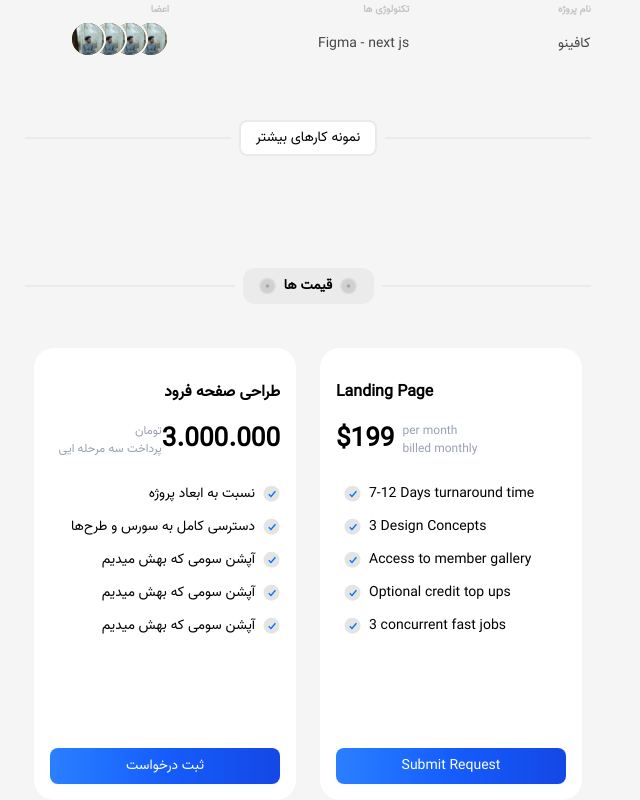
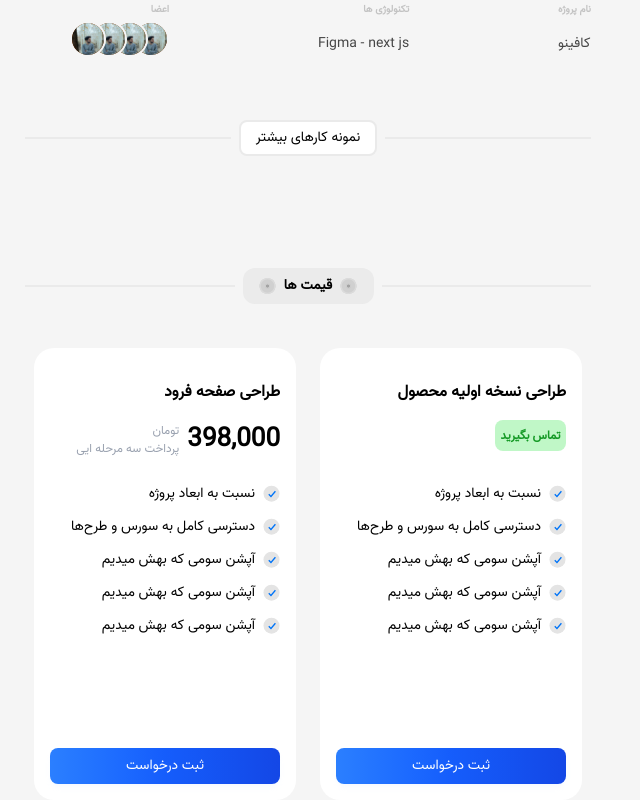
Before and after one commit to parsa-farshah/zaminpersian, a Next.js app: page / in a window 1280 px wide. Shown: the part 1713-2513 px from the top of the page, without its empty margins (332-972 px from the left). Built offline with nearby package versions, Linux system fonts and the light colour scheme.

Commit message:
price section

```diff
--- a/app/components/Price.tsx
+++ b/app/components/Price.tsx
@@ -13,7 +13,7 @@ function Price() {
         <div className="bg-[#EAEAEA] w-full h-0.5"></div>
         <div className="flex gap-3">
           <div className="w-full flex justify-center">
-            <button className="w-[131px] flex justify-center rounded-[12px] items-center h-9 bg-[#EBEBEB] font-semibold  text-sm text-center font-inter ">
+            <button className="w-[131px] flex justify-center rounded-[12px] items-center h-9 bg-[#EBEBEB] font-semibold  text-sm text-center  ">
               <Image className="w-[17px] mx-2" src={dotWork} alt="" />
               قیمت ها
               <Image className="w-[17px] mx-2" src={dotWork} alt="" />
@@ -26,109 +26,86 @@ function Price() {
       <div className="flex flex-col items-center sm:flex-row pt-11 gap-6 justify-center">
         {/* first */}
         <div className="w-[262px] h-auto bg-[#FFFFFF] rounded-[20px] pt-[32px] px-4 pb-[16px] text-right">
-          <h1 className="font-inter font-semibold text-[16px] ">
-            طراحی صفحه فرود
-          </h1>
-          <div className="flex pt-4 items-center flex-row-reverse">
-            <h1 className="font-inter font-extrabold text-[26px]">3.000.000</h1>
+          <h1 className=" font-semibold text-[16px] ">طراحی صفحه فرود</h1>
+          <div className="flex pt-4 items-center flex-row-reverse gap-2">
+            <h1 className=" font-extrabold text-[26px]">398,000</h1>
             <div className="pl-2">
-              <p className="font-inter font-normal text-[12px] text-gray-400">
-                تومان
-              </p>
-              <p className="font-inter font-normal text-[12px] text-gray-400">
+              <p className=" font-normal text-[12px] text-gray-400">تومان</p>
+              <p className=" font-normal text-[12px] text-gray-400">
                 پرداخت سه مرحله ایی
               </p>
             </div>
           </div>
           <div className="flex-col gap-3 pt-6 pl-2 hidden sm:flex">
             <div className="flex gap-2 justify-end">
-              <p className="font-inter font-light text-[14px]">
-                نسبت به ابعاد پروژه
-              </p>
+              <p className=" font-light text-[14px]">نسبت به ابعاد پروژه</p>
               <Image src={tick} alt="tick" />
             </div>
             <div className="flex gap-2 justify-end">
-              <p className="font-inter font-light text-[14px]">
+              <p className=" font-light text-[14px]">
                 دسترسی کامل به سورس و طرح‌ها
               </p>
               <Image src={tick} alt="tick" />
             </div>
             <div className="flex justify-end gap-2">
-              <p className="font-inter font-light text-[14px]">
-                آپشن سومی که بهش میدیم
-              </p>
+              <p className=" font-light text-[14px]">آپشن سومی که بهش میدیم</p>
               <Image src={tick} alt="tick" />
             </div>
             <div className="flex justify-end gap-2">
-              <p className="font-inter font-light text-[14px]">
-                آپشن سومی که بهش میدیم
-              </p>
+              <p className=" font-light text-[14px]">آپشن سومی که بهش میدیم</p>
               <Image src={tick} alt="tick" />
             </div>
             <div className="flex justify-end gap-2">
-              <p className="font-inter font-light text-[14px]">
-                آپشن سومی که بهش میدیم
-              </p>
+              <p className=" font-light text-[14px]">آپشن سومی که بهش میدیم</p>
               <Image src={tick} alt="tick" />
             </div>
           </div>
           <div className="pt-10 sm:pt-28">
-            <button className="w-full cursor-pointer flex justify-center  items-center h-9 text-white bg-gradient-to-r from-blue-500 via-blue-600 to-blue-700 hover:bg-gradient-to-br shadow-md shadow-blue-100/20 dark:shadow-md dark:shadow-blue-300/80 font-medium rounded-lg text-sm  text-center font-inter ">
+            <button className="w-full cursor-pointer flex justify-center  items-center h-9 text-white bg-gradient-to-r from-blue-500 via-blue-600 to-blue-700 hover:bg-gradient-to-br shadow-md shadow-blue-100/20 dark:shadow-md dark:shadow-blue-300/80 font-medium rounded-lg text-sm  text-center  ">
               ثبت درخواست
             </button>
           </div>
         </div>
         {/* second */}
-        <div className="w-[262px] h-auto bg-[#FFFFFF] rounded-[20px] pt-[32px] px-4 pb-[16px]">
-          <h1 className="font-inter font-semibold text-[16px] ">
-            Landing Page
+        <div className="w-[262px] text-right h-auto bg-[#FFFFFF] rounded-[20px] pt-[32px] px-4 pb-[16px]">
+          <h1 className=" font-semibold text-[16px] ">
+            طراحی نسخه اولیه محصول
           </h1>
-          <div className="flex pt-4 items-center">
-            <h1 className="font-inter font-extrabold text-[26px] ">$199</h1>
-            <div className="pl-2">
-              <p className="font-inter font-normal text-[12px] text-gray-400">
-                per month
+          <div className="flex justify-end pt-4 items-center">
+            <a
+              href=""
+              className="w-[71px] h-[31px] rounded-[8px] text-xs flex justify-center items-center font-extrabold text-[#159A26] bg-[#C0F7C7]"
+            >
+              تماس بگیرید
+            </a>
+          </div>
+          <div className="hidden sm:flex flex-col gap-3 pt-8 pl-2">
+            <div className="flex gap-2 justify-end">
+              <p className=" font-light text-[14px]">نسبت به ابعاد پروژه</p>
+              <Image src={tick} alt="tick" />
+            </div>
+            <div className="flex justify-end gap-2">
+              <p className=" font-light text-[14px]">
+                دسترسی کامل به سورس و طرح‌ها
               </p>
-              <p className="font-inter font-normal text-[12px] text-gray-400">
-                billed monthly
-              </p>
+              <Image src={tick} alt="tick" />
             </div>
-          </div>
-          <div className="hidden sm:flex flex-col gap-3 pt-6 pl-2">
-            <div className="flex gap-2">
+            <div className="flex justify-end gap-2">
+              <p className=" font-light text-[14px]">آپشن سومی که بهش میدیم</p>
               <Image src={tick} alt="tick" />
-              <p className="font-inter font-light text-[14px]">
-                7-12 Days turnaround time
-              </p>
             </div>
-            <div className="flex gap-2">
+            <div className="flex justify-end gap-2">
+              <p className=" font-light text-[14px]">آپشن سومی که بهش میدیم</p>
               <Image src={tick} alt="tick" />
-              <p className="font-inter font-light text-[14px]">
-                3 Design Concepts
-              </p>
             </div>
-            <div className="flex gap-2">
+            <div className="flex justify-end gap-2">
+              <p className=" font-light text-[14px]">آپشن سومی که بهش میدیم</p>
               <Image src={tick} alt="tick" />
-              <p className="font-inter font-light text-[14px]">
-                Access to member gallery
-              </p>
-            </div>
-            <div className="flex gap-2">
-              <Image src={tick} alt="tick" />
-              <p className="font-inter font-light text-[14px]">
-                Optional credit top ups
-              </p>
-            </div>
-            <div className="flex gap-2">
-              <Image src={tick} alt="tick" />
-              <p className="font-inter font-light text-[14px]">
-                3 concurrent fast jobs
-              </p>
             </div>
           </div>
           <div className="pt-10 sm:pt-28">
-            <button className="w-full cursor-pointer flex justify-center  items-center h-9 text-white bg-gradient-to-r from-blue-500 via-blue-600 to-blue-700 hover:bg-gradient-to-br shadow-md shadow-blue-100/20 dark:shadow-md dark:shadow-blue-300/80 font-medium rounded-lg text-sm  text-center font-inter ">
-              Submit Request
+            <button className="w-full cursor-pointer flex justify-center  items-center h-9 text-white bg-gradient-to-r from-blue-500 via-blue-600 to-blue-700 hover:bg-gradient-to-br shadow-md shadow-blue-100/20 dark:shadow-md dark:shadow-blue-300/80 font-medium rounded-lg text-sm  text-center  ">
+              ثبت درخواست
             </button>
           </div>
         </div>
```
